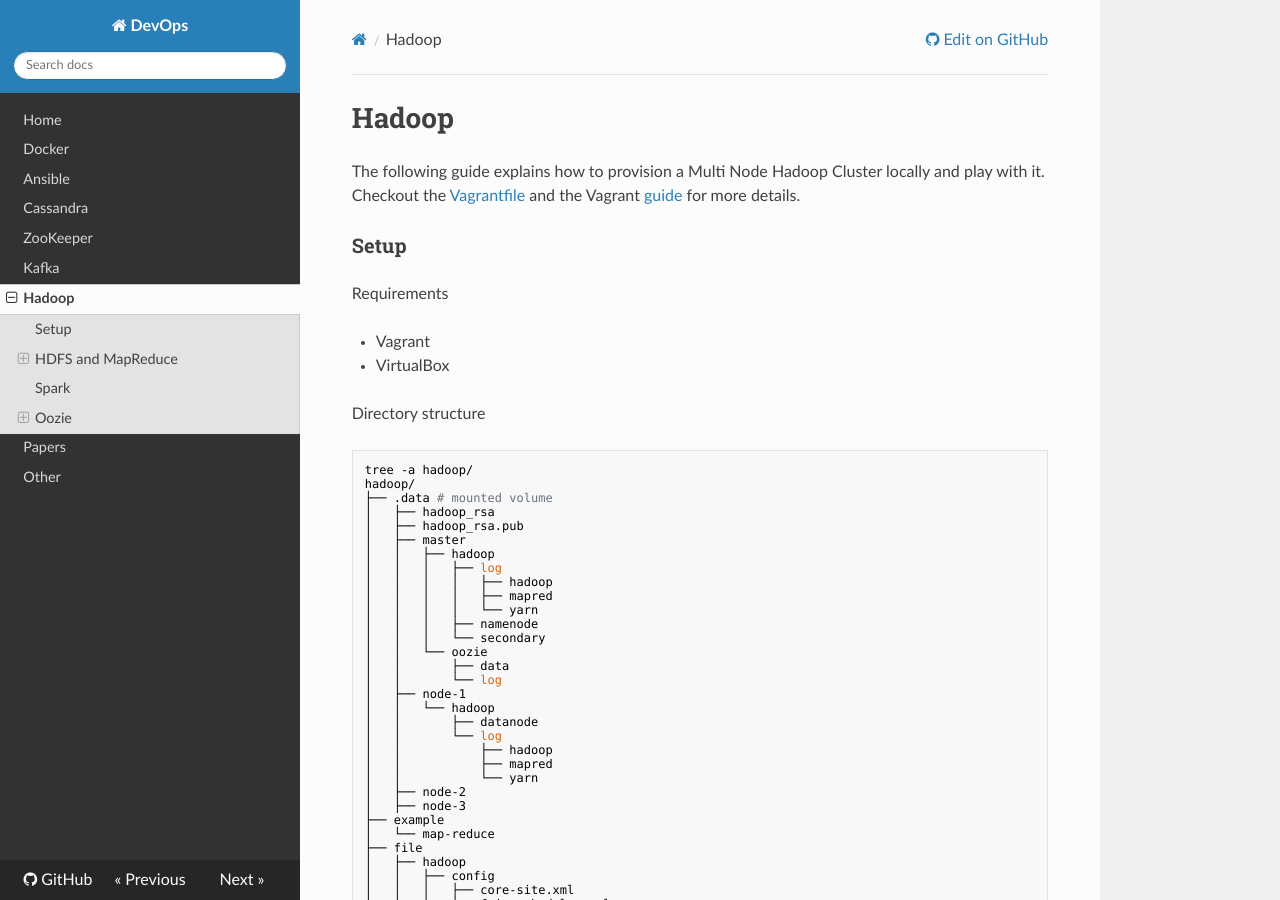
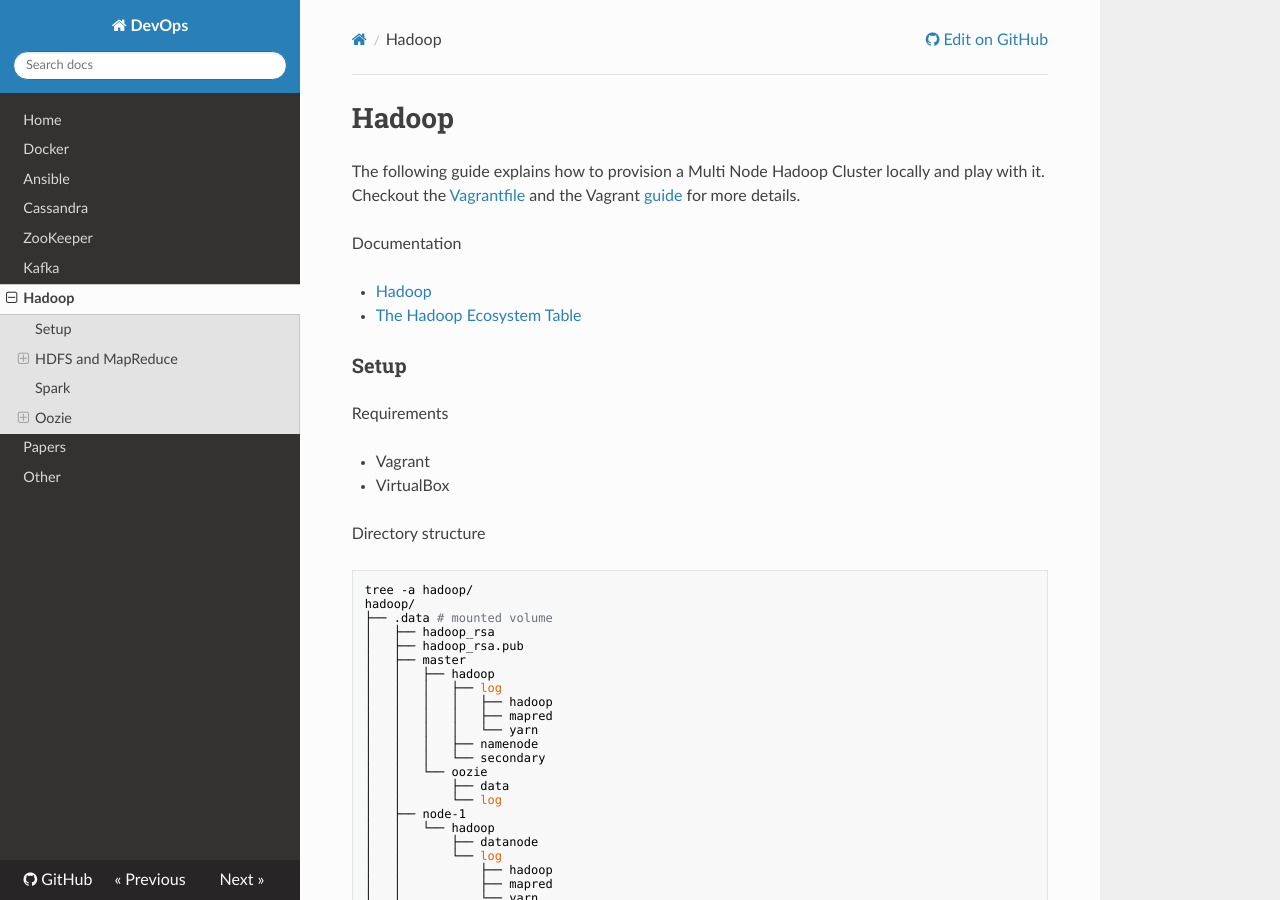
Before and after one commit to niqdev/devops, an MkDocs documentation site: the page built from docs/hadoop.md, in a window 1280 px wide and 900 px high. Built offline with MkDocs 1.6.1, drawn with Linux system fonts in a browser that asks for light colours; nearby versions of some CDN libraries; old or Windows-style settings are respelled for this version of MkDocs.

Commit message:
doc: update hadoop

```diff
--- a/docs/hadoop.md
+++ b/docs/hadoop.md
@@ -1,6 +1,11 @@
 # Hadoop
 
 The following guide explains how to provision a Multi Node Hadoop Cluster locally and play with it. Checkout the [Vagrantfile](https://github.com/niqdev/devops/blob/master/hadoop/Vagrantfile) and the Vagrant [guide](other/#vagrant) for more details.
+
+Documentation
+
+* [Hadoop](https://hadoop.apache.org)
+* [The Hadoop Ecosystem Table](https://hadoopecosystemtable.github.io)
 
 ### Setup
 
```
